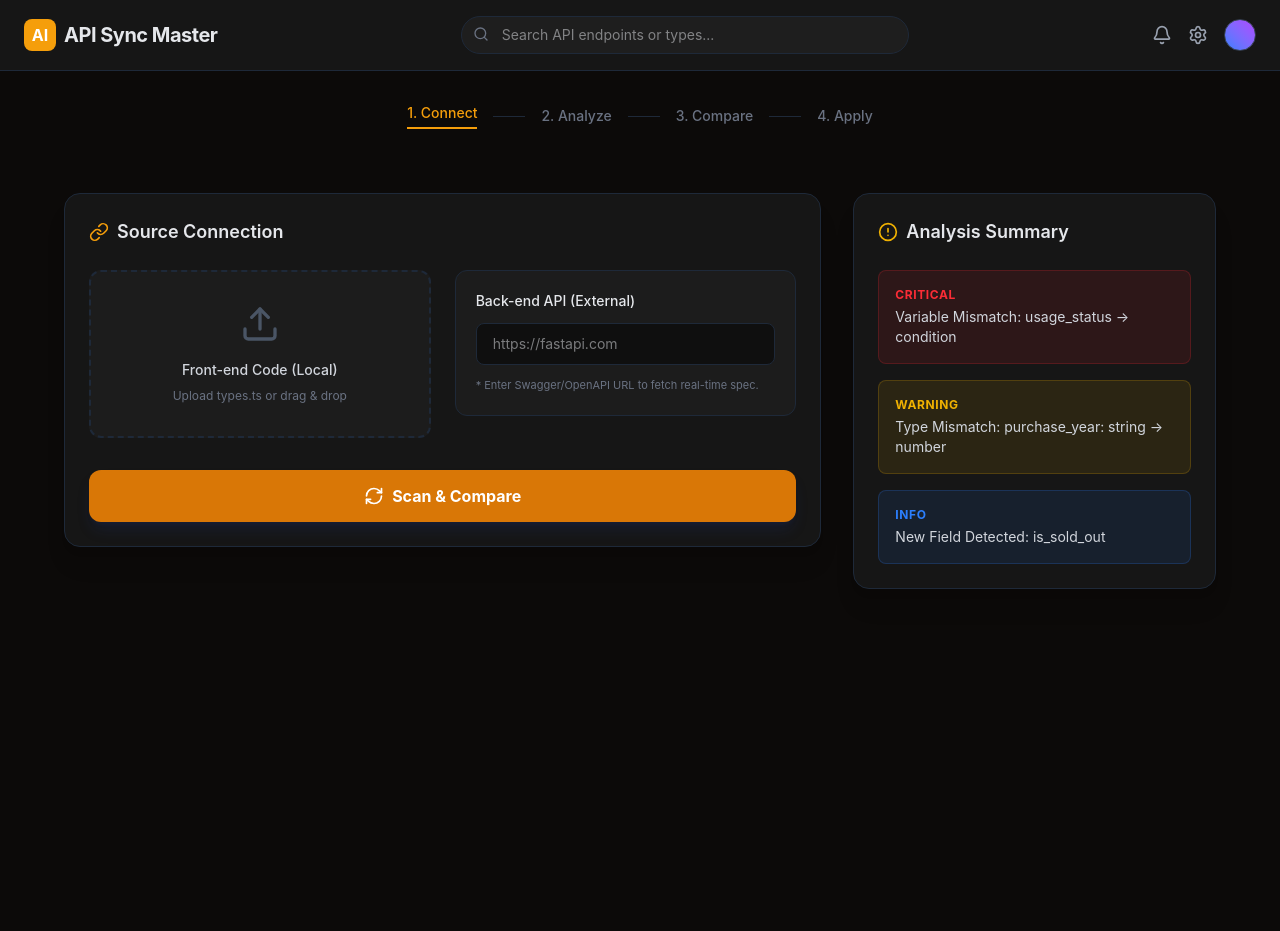
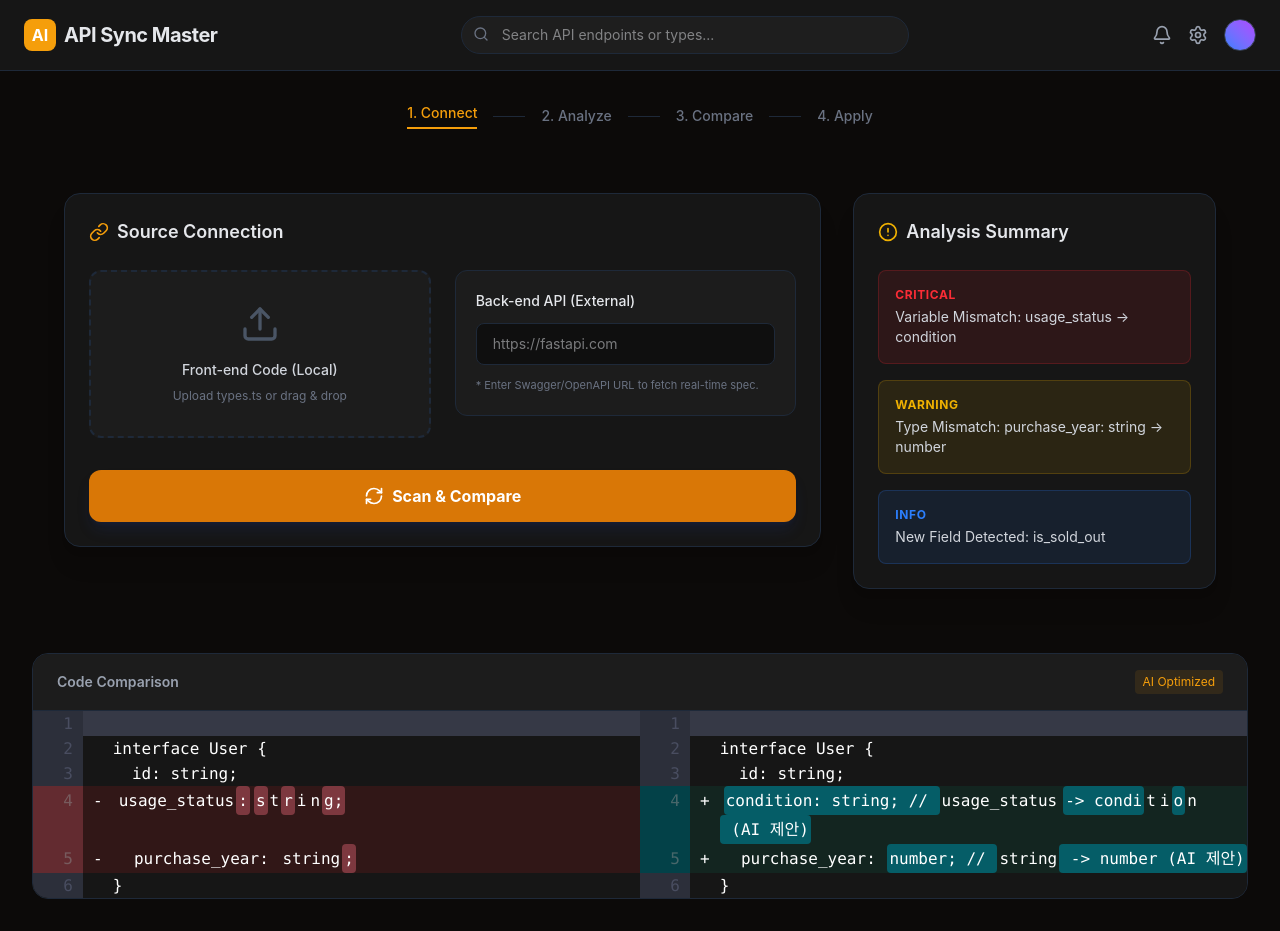
Before and after one commit to yeaseula/sync-bridge, a React (Vite) app in the folder sync-bridge/: page / in a window 1280 px wide. Before the commit the page ends 800 px from the top, so only its background shows below. Built offline with nearby package versions, Linux system fonts and the light colour scheme.

Commit message:
feat: diff viewer ui 컴포넌트 업로드

```diff
--- a/sync-bridge/src/features/dashboard.ui.tsx
+++ b/sync-bridge/src/features/dashboard.ui.tsx
@@ -1,6 +1,7 @@
 import { Search, Bell, Settings } from "lucide-react";
 
 import { ConnectSection } from "./connect/connect-section.ui";
+import { DiffSection } from "./diff-viewer/diff-viewer-section.ui";
 
 export const Dashboard = () => {
   return (
@@ -43,6 +44,7 @@ export const Dashboard = () => {
           <span>4. Apply</span>
         </div>
         <ConnectSection />
+        <DiffSection />
       </main>
     </div>
   );
--- /dev/null
+++ b/sync-bridge/src/features/diff-viewer/diff-viewer-section.ui.tsx
@@ -0,0 +1,47 @@
+import ReactDiffViewer from "react-diff-viewer-continued";
+
+const oldCode = `
+interface User {
+  id: string;
+  usage_status: string;
+  purchase_year: string;
+}
+`;
+
+const newCode = `
+interface User {
+  id: string;
+  condition: string; // usage_status -> condition (AI 제안)
+  purchase_year: number; // string -> number (AI 제안)
+}
+`;
+
+export const DiffSection = () => {
+  return (
+    <div className="mt-8 border border-gray-800 rounded-2xl overflow-hidden bg-[#161616]">
+      <div className="px-6 py-4 border-b border-gray-800 flex justify-between items-center bg-[#1c1c1c]">
+        <h4 className="text-sm font-semibold text-gray-400">Code Comparison</h4>
+        <span className="text-xs bg-primary-500/10 text-primary-500 px-2 py-1 rounded">
+          AI Optimized
+        </span>
+      </div>
+      <ReactDiffViewer
+        oldValue={oldCode}
+        newValue={newCode}
+        splitView={true}
+        useDarkTheme={true}
+        styles={{
+          variables: {
+            dark: {
+              diffViewerBackground: "#161616",
+              diffViewerTitleBackground: "#1c1c1c",
+              diffViewerTitleColor: "#9ca3af",
+              addedBackground: "#065f4633", // 초록색 하이라이트
+              removedBackground: "#991b1b33", // 빨간색 하이라이트
+            },
+          },
+        }}
+      />
+    </div>
+  );
+};
```
